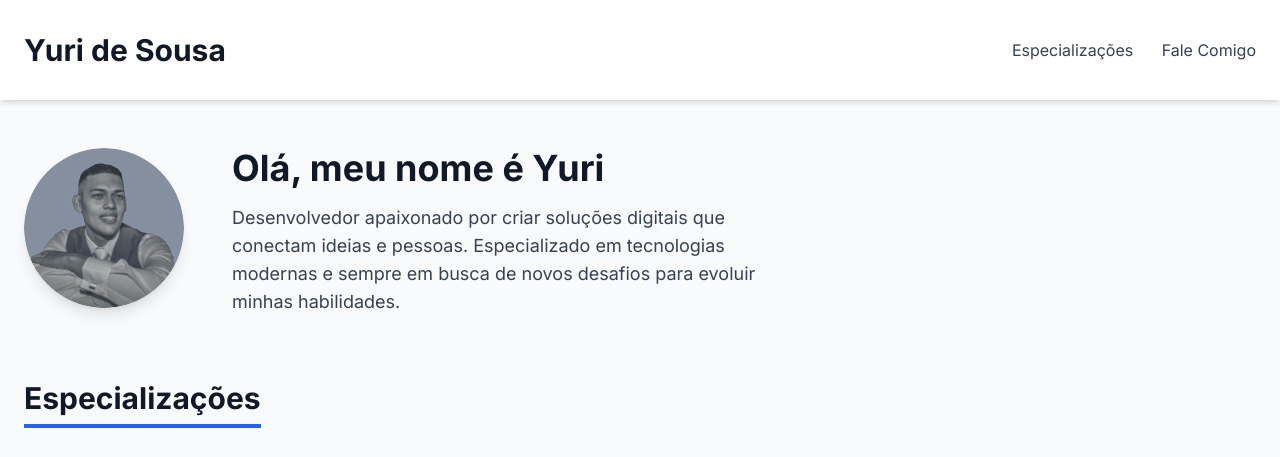
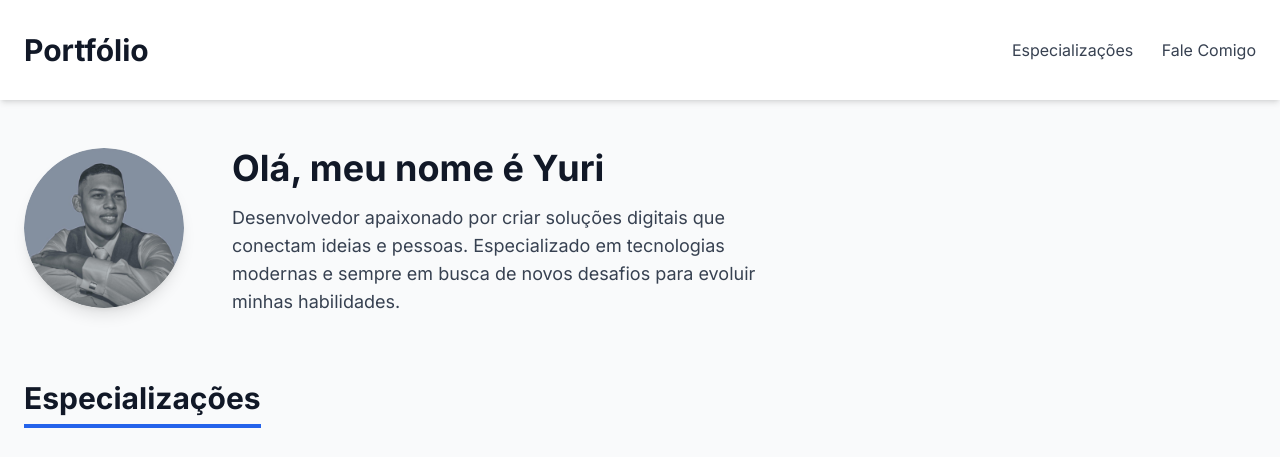
Before and after one commit to Yurihbo/Meu-Portifolio, a plain HTML site: page index.html in a window 1280 px wide. Shown: the top 457 px of the page. Drawn offline with nearby package versions, Linux system fonts and the light colour scheme.

Commit message:
Update index.html

```diff
--- a/index.html
+++ b/index.html
@@ -26,7 +26,7 @@
 <body class="bg-gray-50 text-gray-900">
   <header class="bg-white shadow-md">
     <div class="container mx-auto px-6 py-8 flex flex-col md:flex-row items-center md:justify-between">
-      <h1 class="text-3xl font-bold mb-4 md:mb-0">Yuri de Sousa</h1>
+      <h1 class="text-3xl font-bold mb-4 md:mb-0">Portfólio</h1>
       <nav class="space-x-6 text-gray-700">
         <a href="#specializations" class="hover:text-blue-600 transition">Especializações</a>
         <a href="#contact" class="hover:text-blue-600 transition">Fale Comigo</a>
```
